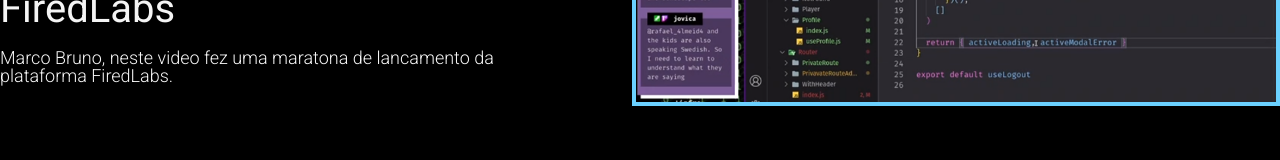
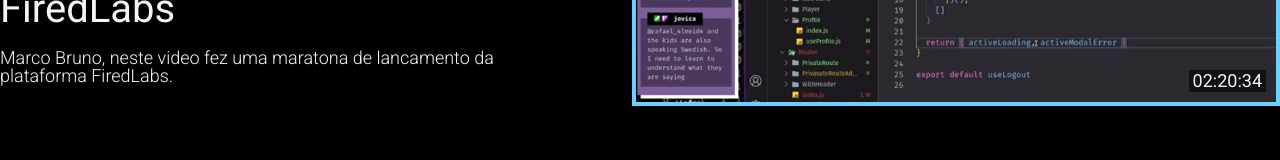
Before and after one commit to PietroFreire/pitflix, a React (Create React App) app: page / in a window 1280 px wide. Shown: the part 421-581 px from the top of the page. Built offline with nearby package versions, Linux system fonts and the light colour scheme.

Commit message:
✨ Finish ThumbPit

```diff
--- a/src/App.js
+++ b/src/App.js
@@ -38,6 +38,7 @@
         title="Maratona para lançamento da FiredLabs"
         avatar={Marco}
         channelName="MarcoBrunoDev"
+        timer="02:20:34"
         />
       </BannerPit>
 
--- a/src/components/ThumbPit/index.js
+++ b/src/components/ThumbPit/index.js
@@ -1,8 +1,8 @@
 import React from 'react';
 import AvatarPit from '../AvatarPit';
-import { Background, Thumb, WrapperThumb, Title } from './style';
+import { Background, Thumb, WrapperThumb, Title, Timer } from './style';
 
-function ThumbPit({ src, alt, avatar, channelName, title }){
+function ThumbPit({ src, alt, avatar, channelName, title, timer }){
 
     return(
         <Background>
@@ -10,6 +10,7 @@
                 <Thumb src={src} alt={alt} />
                 <AvatarPit photo={avatar} channelName={channelName} />
                 <Title>{title}</Title>
+                <Timer>{timer}</Timer>
             </WrapperThumb>
         </Background>
     );
--- a/src/components/ThumbPit/style.js
+++ b/src/components/ThumbPit/style.js
@@ -1,5 +1,15 @@
 import styled from 'styled-components';
-import { Avatar, WrapperAvatar } from '../AvatarPit/styles';
+import { WrapperAvatar } from '../AvatarPit/styles';
+
+export const Timer = styled.span`
+    position: absolute;
+    right: var(--space);
+    bottom: var(--space);
+    font-size: 18rem;
+    color: var(--color-gray-light);
+    background-color: var(--color-black-medium);
+    padding: 2rem 4rem;
+`;
 
 export const Title = styled.figcaption`
     position: absolute;
```
Also changed, not shown: 1 other file (tests, documents, lock files or other folders).
